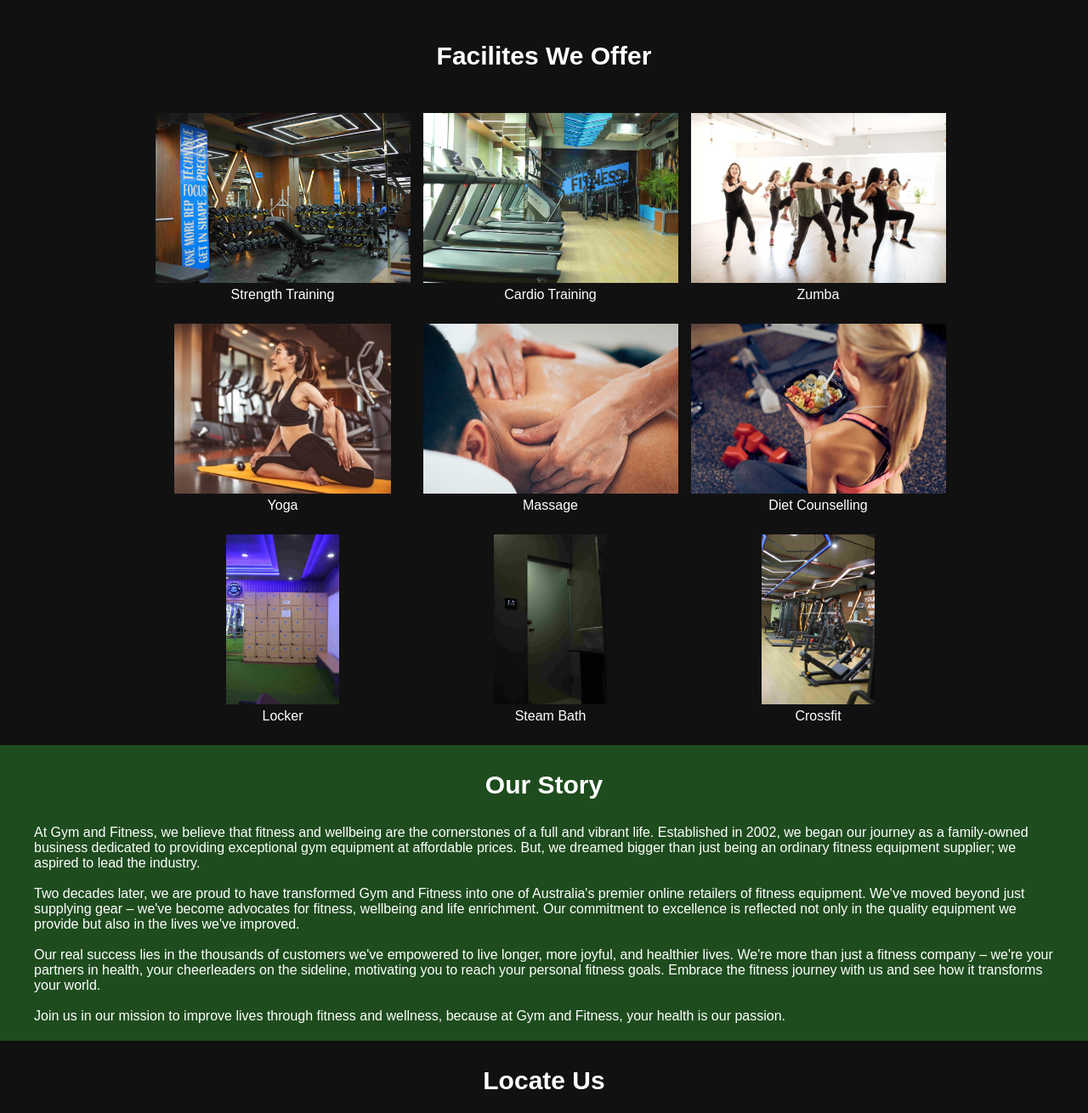
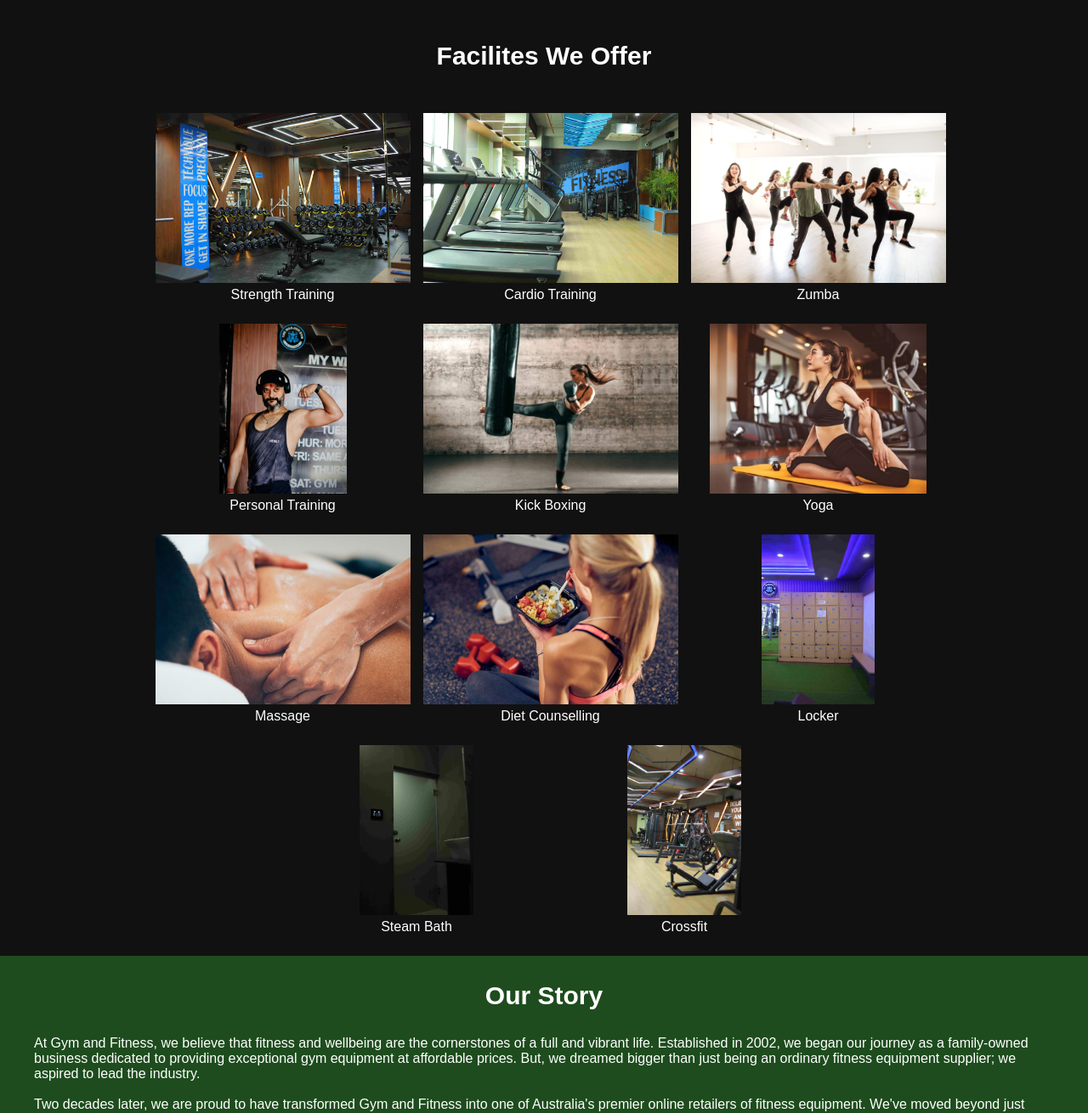
Before and after one commit to aadvikswaraj/warjish_gym, a Django app: page / in a window 1280 px wide. Shown: the part 660-1970 px from the top of the page at 85% size. Run offline with Django 5.2, Linux system fonts and the light colour scheme; data that the repository does not hold is empty.

Commit message:
Rafactore code or use your message

```diff
--- a/gym/templates/index.html
+++ b/gym/templates/index.html
@@ -69,6 +69,14 @@
             <div class="facility-card">
                 <img src="/static/assets/images/zumba.jpg" alt="">
                 <p>Zumba</p>
+            </div>
+            <div class="facility-card">
+                <img src="/static/assets/images/personal_training.jpeg" alt="">
+                <p>Personal Training</p>
+            </div>
+            <div class="facility-card">
+                <img src="/static/assets/images/kick_boxing.jpg" alt="">
+                <p>Kick Boxing</p>
             </div>
             <div class="facility-card">
                 <img src="/static/assets/images/yoga.jpg" alt="">
--- a/gym/views.py
+++ b/gym/views.py
@@ -7,6 +7,6 @@ from gym.models import notice, gallery
 
 def home(request):
     notices = notice.objects.filter()[:10:-1]
-    photos = gallery.objects.all()
+    photos = gallery.objects.all().reverse()
     print(notices)
     return render(request, template_name="index.html", context={"notices":notices, "photos":photos})
```
Also changed, not shown: test.txt (added, +14 -0 lines), db.sqlite3, media/gallery/photo.jpeg (deleted), static/assets/images/kick_boxing.jpg (added), static/assets/images/personal_training.jpeg (added).
